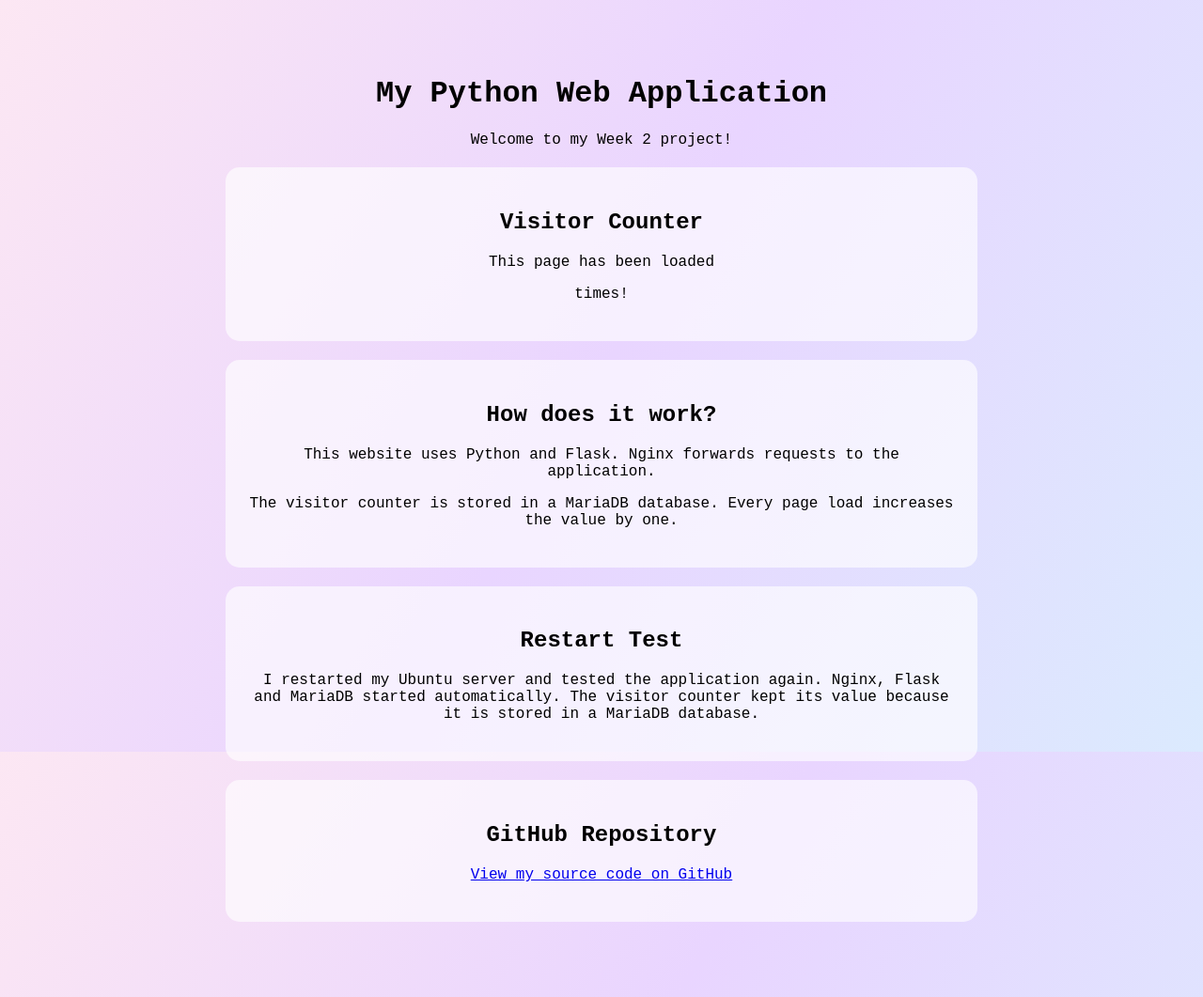
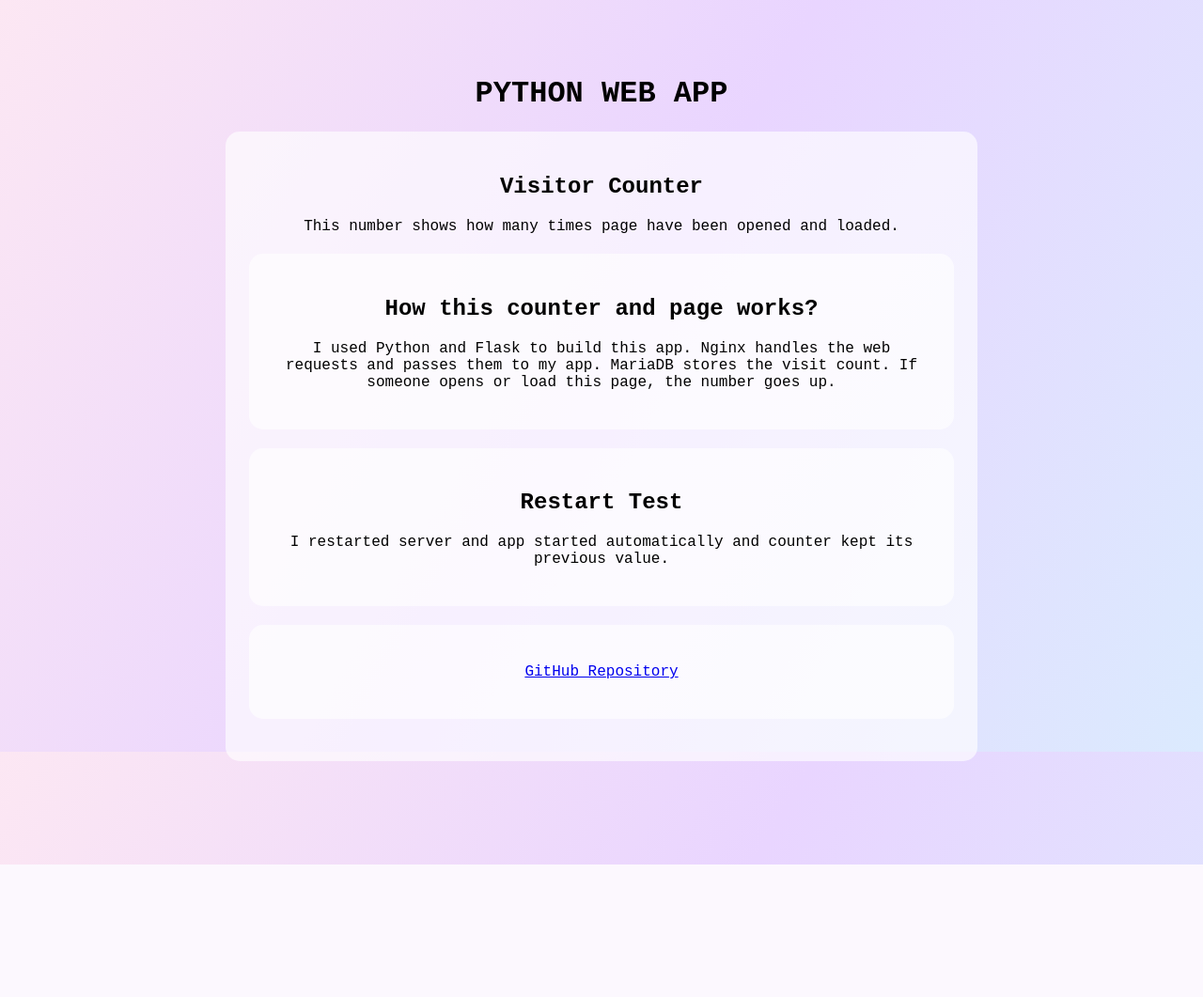
Before and after one commit to teeapiet/viikkotehtava2, a Flask app: template templates/index.html in a window 1280 px wide. Shown: the whole page at 94% size. After the commit the page ends 920 px from the top, so only its background shows below. Run offline with Flask 3, Linux system fonts and the light colour scheme; the template is opened without the code that fills it, so the values that code supplies are empty.

Commit message:
Update website texts

```diff
--- a/templates/index.html
+++ b/templates/index.html
@@ -6,7 +6,7 @@
     <meta name="viewport"
           content="width=device-width, initial-scale=1">
 
-    <title>My Python Web Application</title>
+    <title>PYTHON WEB APP</title>
 
     <style>
         body {
@@ -43,44 +43,31 @@
 
 <body>
 
-    <h1>My Python Web Application</h1>
-    <p>Welcome to my Week 2 project!</p>
+    <h1>PYTHON WEB APP</h1>
 
     <div class="box">
         <h2>Visitor Counter</h2>
-        <p>This page has been loaded</p>
+        <p>This number shows how many times page have been opened and loaded. </p>
         <div class="counter">{{ visits }}</div>
-        <p>times!</p>
-    </div>
 
     <div class="box">
-        <h2>How does it work?</h2>
+        <h2>How this counter and page works?</h2>
         <p>
-            This website uses Python and Flask.
-            Nginx forwards requests to the application.
-        </p>
-        <p>
-            The visitor counter is stored in a
-            MariaDB database. Every page load
-            increases the value by one.
+            I used Python and Flask to build this app. Nginx handles the web requests and passes them to my app.
+            MariaDB stores the visit count. If someone opens or load this page, the number goes up.
         </p>
     </div>
 
     <div class="box">
         <h2>Restart Test</h2>
 <p>
-  I restarted my Ubuntu server and tested
-  the application again. Nginx, Flask and
-  MariaDB started automatically. The visitor
-  counter kept its value because it is stored
-  in a MariaDB database.
+  I restarted server and app started automatically and counter kept its previous value.
 </p>
     </div>
 
     <div class="box">
-        <h2>GitHub Repository</h2>
         <p> <a href="https://github.com/teeapiet/viikkotehtava2">
-    View my source code on GitHub
+     GitHub Repository
   </a></p>
     </div>
 
```
